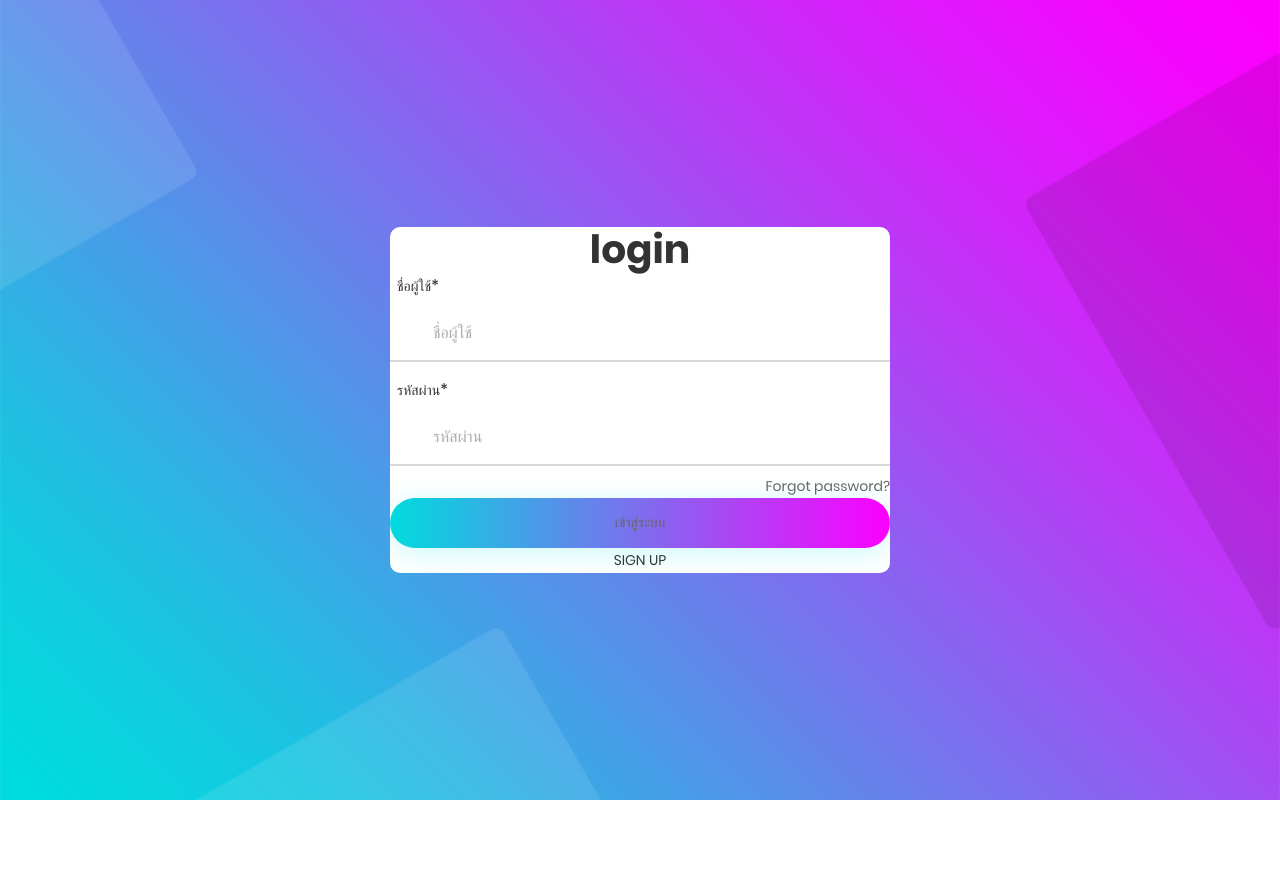
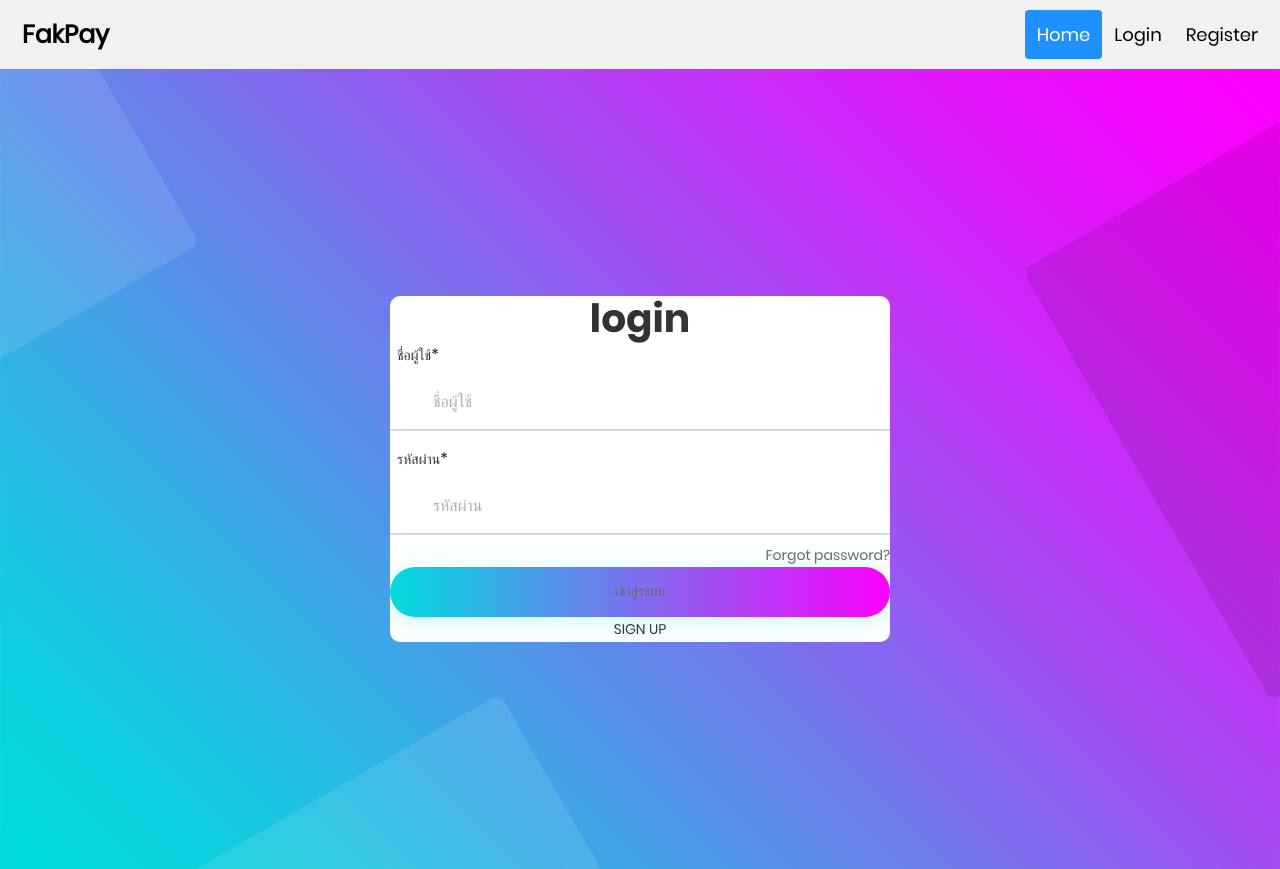
Before and after one commit to bestnacufzxzx/HCI, a CodeIgniter app: page /database/index.php/login/index in a window 1280 px wide. Before the commit the page ends 800 px from the top, so only its background shows below. Run offline with CodeIgniter, Linux system fonts and the light colour scheme; some libraries are stand-ins or nearby versions.

Commit message:
edit menu

```diff
--- a/application/controllers/Login.php
+++ b/application/controllers/Login.php
@@ -8,6 +8,7 @@ class Login extends CI_Controller {
 	{
 		$this->load->view('template/headerlogin');
 		$this->load->view('template/headregister');
+		$this->load->view('template/menu');
 		$this->load->view('home_menu/login/login');
 		$this->load->view('home_menu/login/script');
 		$this->load->view('template/footerlogin');
--- a/application/views/home_menu/login/login.php
+++ b/application/views/home_menu/login/login.php
@@ -25,7 +25,7 @@
 							<div class="login100-form-bgbtn"></div>
 							<button onclick="checklogin()" type="insert" class="login100-form-btn"><a href="home">เข้าสู่ระบบ</button>
 						</div>
-						<div class="flex-col-c p-t-155">
+						<div class="flex-col-c p-t-90">
 						<a href="register" class="txt2">
 							Sign Up
 						</a>
--- a/application/views/template/header.php
+++ b/application/views/template/header.php
@@ -18,4 +18,6 @@
 
     <!-- Theme Style -->
     <link rel="stylesheet" href="public/css/style.css">
+
+
   </head>
--- a/application/views/template/menu.php
+++ b/application/views/template/menu.php
@@ -1,35 +1,60 @@
-<header class="site-header">
-      <div class="container-fluid">
-        <div class="row">
-          <div class="col-4 site-logo" data-aos="fade"><a href="home">FakPay</a></div>
-          <div class="col-8">
+<style>
+  * {box-sizing: border-box;}
+body {
+  margin: 0;
+  /* font-family: Arial, Helvetica, sans-serif; */
+}
+.header {
+  overflow: hidden;
+  background-color: #f1f1f1;
+  padding: 10px 10px;
+}
+.header a {
+  float: left;
+  color: black;
+  text-align: center;
+  padding: 12px;
+  text-decoration: none;
+  font-size: 18px;
+  line-height: 25px;
+  border-radius: 4px;
+}
+.header a.logo {
+  font-size: 25px;
+  font-weight: bold;
+}
+.header a:hover {
+  background-color: #ddd;
+  color: black;
+}
+.header a.active {
+  background-color: dodgerblue;
+  color: white;
+}
+.header-right {
+  float: right;
+}
+@media screen and (max-width: 500px) {
+  .header a {
+    float: none;
+    display: block;
+    text-align: left;
+  }
 
-            <div class="site-menu-toggle js-site-menu-toggle"  data-aos="fade">
-              <span></span>
-              <span></span>
-              <span></span>
-            </div>
+  .header-right {
+    float: none;
+  }
+}
+</style>
 
-            <div class="site-navbar js-site-navbar">
-              <nav role="navigation">
-                <div class="container">
-                  <div class="row full-height align-items-center">
-                    <div class="col-md-6">
-                      <ul class="list-unstyled menu">
-                        <li class="active"><a href="home">Home</a></li>
-                        <li><a href="about">About</a></li>
-                        <li><a href="blog">Blog</a></li>
-                        <li><a href="contact">Contact</a></li>
-                        <li><a href="login">Login</a></li>
-                      </ul>
-                    </div>
-                      </div>
-                    </div>
-                  </div>
-                </div>
-              </nav>
-            </div>
-          </div>
-        </div>
-      </div>
-    </header>
+<body>
+
+  <div class="header">
+    <a href="home" class="logo">FakPay</a>
+    <div class="header-right">
+      <a class="active" href="home">Home</a>
+      <a href="login">Login</a>
+      <a href="register">Register</a>
+    </div>
+  </div>
+</body>
```
